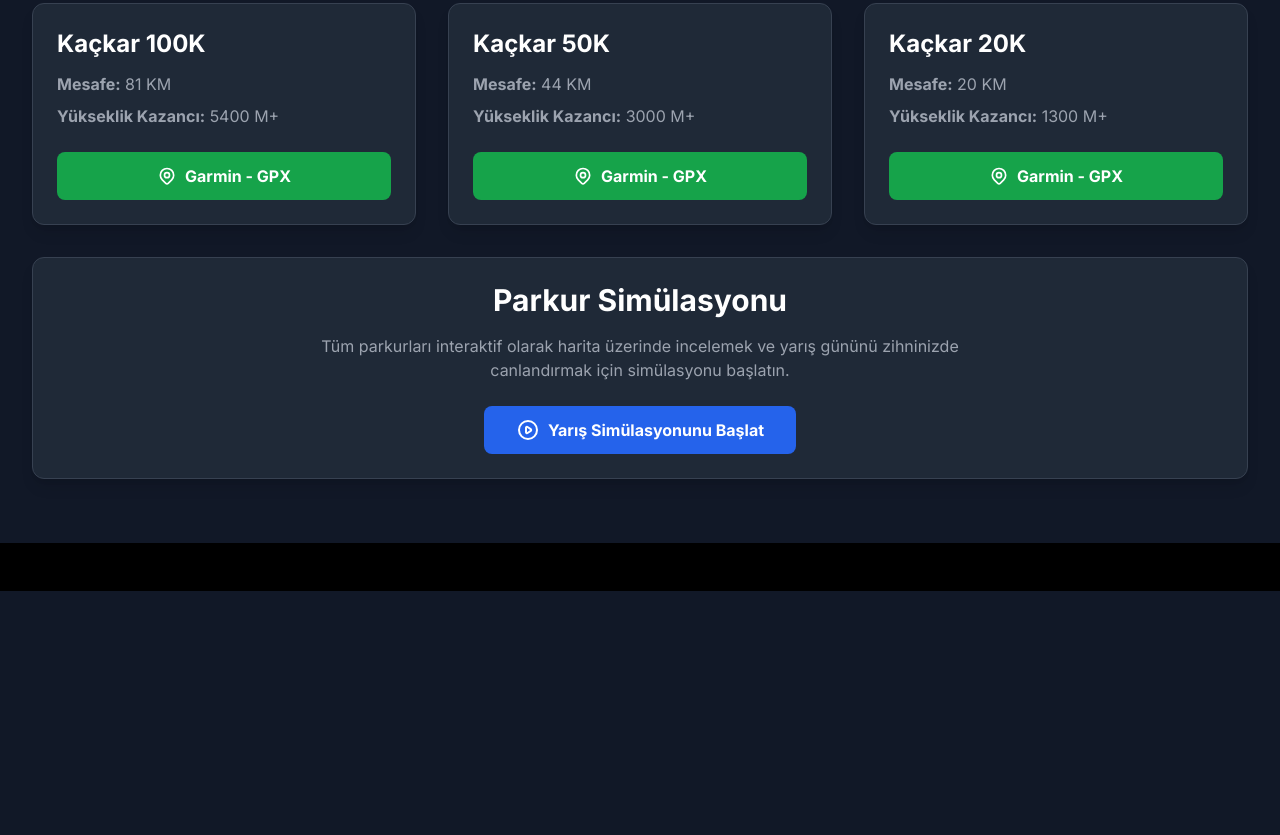
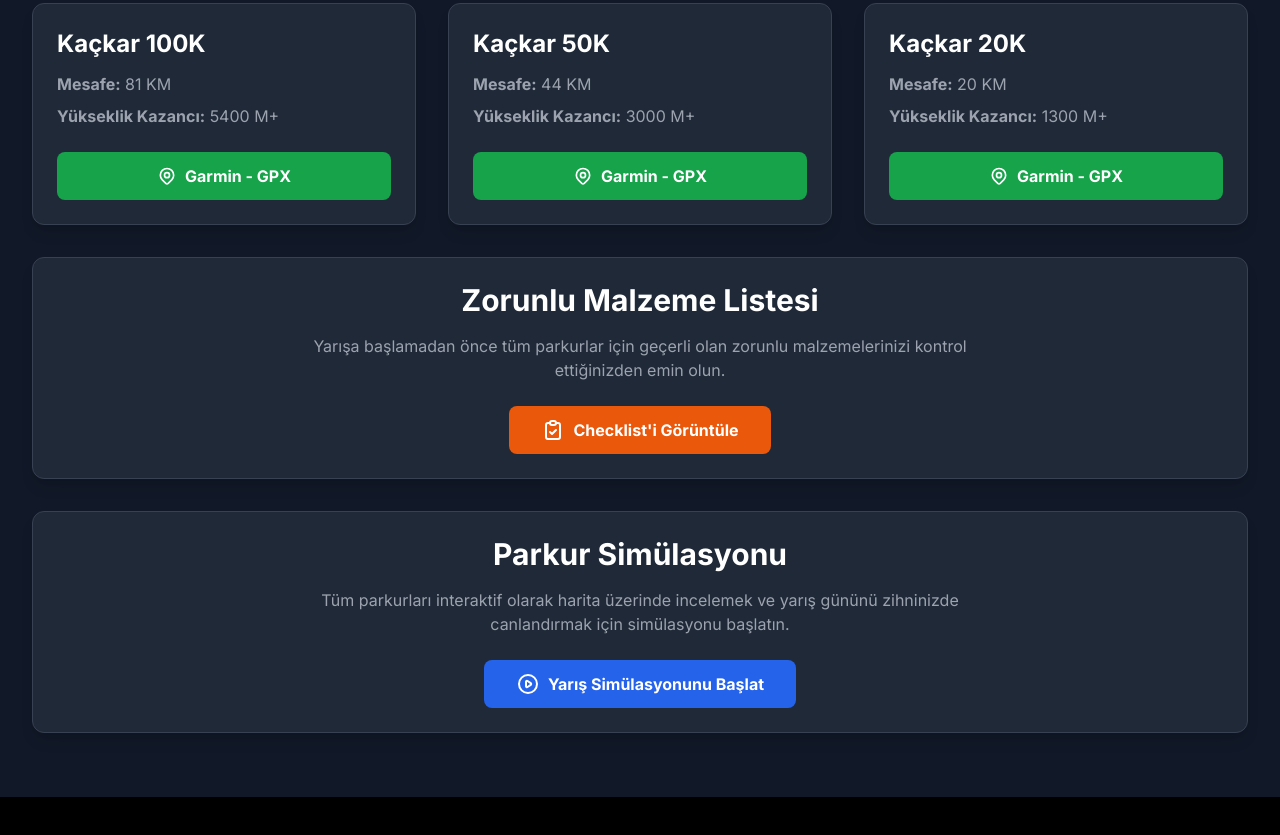
Before and after one commit to oraygungor/KackarUltra, a plain HTML site: page index.html in a window 1280 px wide. Shown: the part 669-1504 px from the top of the page. Before the commit the page ends 1260 px from the top, so only its background shows below. Drawn offline with nearby package versions, Linux system fonts and the light colour scheme.

Commit message:
Update index.html

```diff
--- a/index.html
+++ b/index.html
@@ -21,7 +21,6 @@
 </head>
 <body class="bg-gray-900 text-gray-300">
 
-    <!-- Header Section -->
     <header class="header-bg relative h-80 md:h-96">
         <div class="absolute inset-0 bg-black bg-opacity-60 flex items-center justify-center">
             <h1 class="text-4xl sm:text-5xl md:text-6xl font-bold text-white text-center px-4" style="text-shadow: 2px 2px 8px rgba(0,0,0,0.8);">
@@ -30,10 +29,8 @@
         </div>
     </header>
 
-    <!-- Main Content -->
     <main class="container mx-auto p-4 md:p-8">
 
-        <!-- About Section -->
         <section class="bg-gray-800 p-6 rounded-xl shadow-lg mb-8 border border-gray-700">
             <h2 class="text-2xl md:text-3xl font-bold text-white mb-4 border-b-2 border-green-500 pb-2">Önemli Bilgilendirme ve Parkur Notları</h2>
             <p class="text-base md:text-lg leading-relaxed text-gray-400">
@@ -41,10 +38,8 @@
             </p>
         </section>
 
-        <!-- Races Section -->
         <div class="grid grid-cols-1 md:grid-cols-2 lg:grid-cols-3 gap-8">
 
-            <!-- Kaçkar 100K Card -->
             <div class="bg-gray-800 rounded-xl shadow-lg border border-gray-700 flex flex-col p-6 transform hover:-translate-y-2 transition-transform duration-300">
                 <div class="flex-grow">
                     <h3 class="text-2xl font-bold text-white mb-3">Kaçkar 100K</h3>
@@ -61,7 +56,6 @@
                 </div>
             </div>
 
-            <!-- Kaçkar 50K Card -->
             <div class="bg-gray-800 rounded-xl shadow-lg border border-gray-700 flex flex-col p-6 transform hover:-translate-y-2 transition-transform duration-300">
                 <div class="flex-grow">
                     <h3 class="text-2xl font-bold text-white mb-3">Kaçkar 50K</h3>
@@ -78,7 +72,6 @@
                 </div>
             </div>
 
-            <!-- Kaçkar 20K Card -->
             <div class="bg-gray-800 rounded-xl shadow-lg border border-gray-700 flex flex-col p-6 transform hover:-translate-y-2 transition-transform duration-300">
                 <div class="flex-grow">
                     <h3 class="text-2xl font-bold text-white mb-3">Kaçkar 20K</h3>
@@ -96,7 +89,14 @@
             </div>
         </div>
 
-        <!-- Simulation Section -->
+        <section class="bg-gray-800 p-6 rounded-xl shadow-lg mt-8 border border-gray-700 text-center">
+            <h2 class="text-2xl md:text-3xl font-bold text-white mb-4">Zorunlu Malzeme Listesi</h2>
+            <p class="text-gray-400 mb-6 max-w-2xl mx-auto">Yarışa başlamadan önce tüm parkurlar için geçerli olan zorunlu malzemelerinizi kontrol ettiğinizden emin olun.</p>
+            <a href="ZorunluMalzemeListesi.html" target="_blank" class="inline-flex items-center justify-center text-center bg-orange-600 text-white font-bold py-3 px-8 rounded-lg hover:bg-orange-700 transition-colors duration-300">
+                <svg class="w-6 h-6 mr-2" fill="none" stroke="currentColor" viewBox="0 0 24 24" xmlns="http://www.w3.org/2000/svg"><path stroke-linecap="round" stroke-linejoin="round" stroke-width="2" d="M9 5H7a2 2 0 00-2 2v12a2 2 0 002 2h10a2 2 0 002-2V7a2 2 0 00-2-2h-2M9 5a2 2 0 002 2h2a2 2 0 002-2M9 5a2 2 0 012-2h2a2 2 0 012 2m-6 9l2 2 4-4"></path></svg>
+                Checklist'i Görüntüle
+            </a>
+        </section>
         <section class="bg-gray-800 p-6 rounded-xl shadow-lg mt-8 border border-gray-700 text-center">
             <h2 class="text-2xl md:text-3xl font-bold text-white mb-4">Parkur Simülasyonu</h2>
             <p class="text-gray-400 mb-6 max-w-2xl mx-auto">Tüm parkurları interaktif olarak harita üzerinde incelemek ve yarış gününü zihninizde canlandırmak için simülasyonu başlatın.</p>
@@ -108,7 +108,6 @@
 
     </main>
 
-    <!-- Footer -->
     <footer class="text-center py-6 mt-8 bg-black text-gray-500">
     </footer>
 
```
